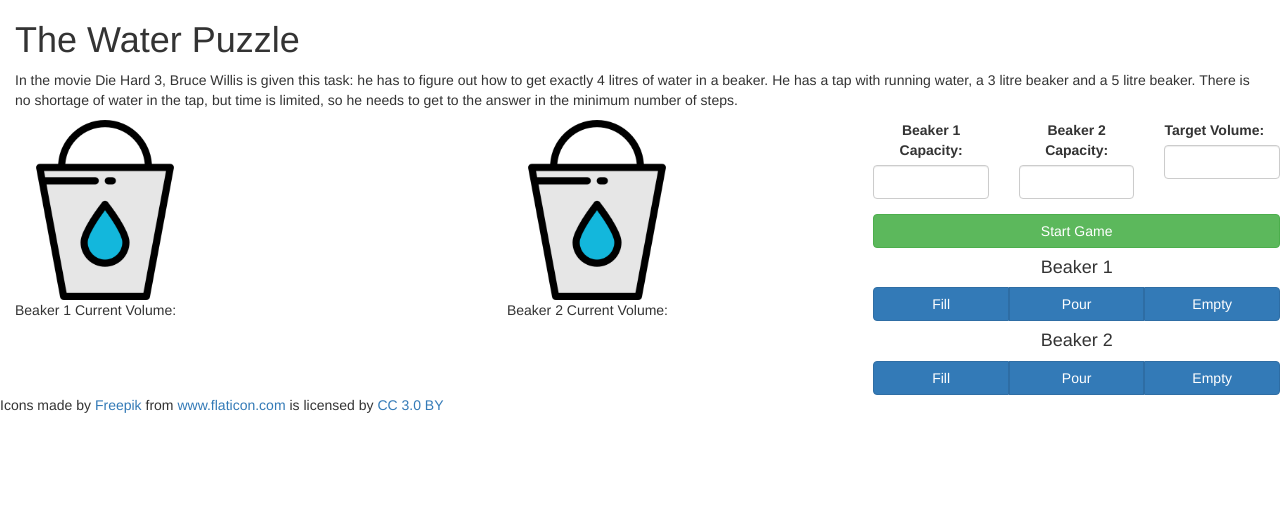
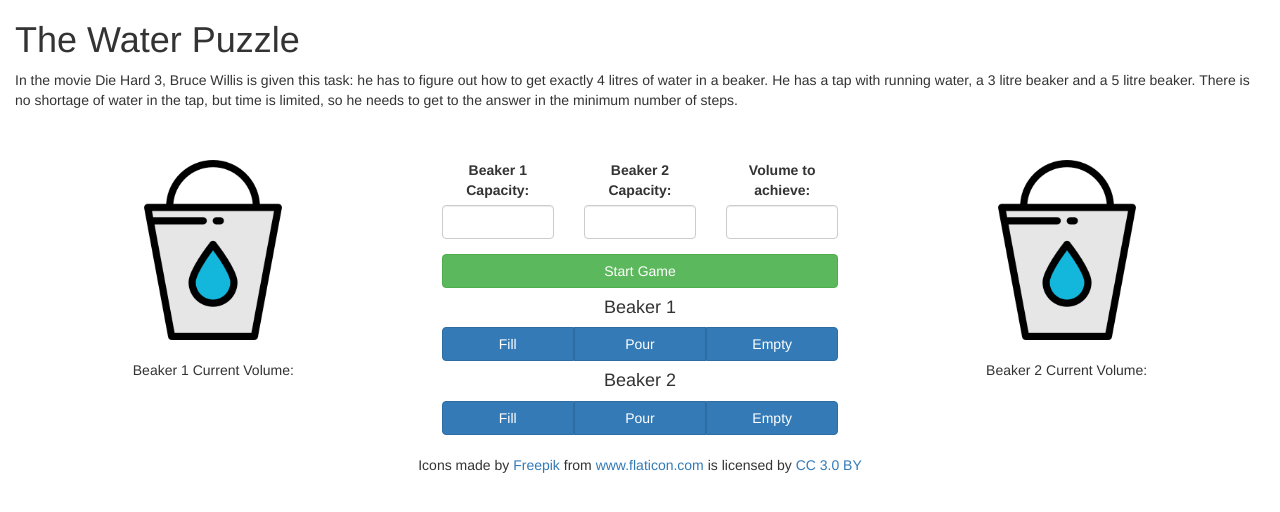
Before and after one commit to dmcd84/Beaker_challenge_js, a website: page views/index.html in a window 1280 px wide. Drawn offline with nearby package versions, Linux system fonts and the light colour scheme; files that its build step writes are made by us from their sources.

Commit message:
Changed layout for symmetry

```diff
--- a/public/css/stylesheet.css
+++ b/public/css/stylesheet.css
@@ -9,4 +9,18 @@
 .logo {
   height: 180px;
   width: 180px;
+  display: block;
+  margin: auto;
 }
+
+.beaker-info {
+  text-align: justify;
+}
+
+.acknowledgements {
+  text-align: center;
+}
+
+.beaker-vol-label {
+  text-align: center;
+}
--- a/views/index.html
+++ b/views/index.html
@@ -28,23 +28,22 @@
       time is limited, so he needs to get to the answer in the minimum number of steps.</p>
   </div>
   <div class="row">
-    <div class="col-sm-8">
-      <div class="col-sm-3">
+    <div class="col-xs-12">
+      <br>
+      <br>
+    </div>
+  </div>
+  <div class="row">
+    <div class="col-sm-12">
+
+      <div class="col-sm-4">
         <div>
           <img class="logo" src="/assets/water.png">
         </div>
-        <div id='beaker1capacity'>Beaker 1 Current Volume:</div>
+        <br>
+        <div id='beaker1capacity' class='beaker-vol-label'>Beaker 1 Current Volume:</div>
       </div>
-      <div class="col-xs-4">
 
-      </div>
-      <div class="col-sm-3">
-        <div>
-          <img class="logo" src="/assets/water.png">
-        </div>
-        <div id='beaker2capacity'>Beaker 2 Current Volume:</div>
-      </div>
-    </div>
       <div class="col-sm-4">
         <div class="form-group row">
           <div class="col-xs-4">
@@ -56,7 +55,7 @@
             <input class="form-control" id="beaker2input" type="text">
           </div>
           <div class="col-xs-4">
-          <label for="target-input">Target Volume:</label>
+            <label for="target-input">Volume to achieve:</label>
             <input class="form-control" id="target-input" type="text">
           </div>
         </div>
@@ -76,8 +75,23 @@
           </div>
         </div>
       </div>
+
+      <div class="col-sm-4">
+        <div>
+          <img class="logo" src="/assets/water.png">
         </div>
-  <div>Icons made by <a href="http://www.freepik.com" title="Freepik">Freepik</a> from <a href="https://www.flaticon.com/" title="Flaticon">www.flaticon.com</a> is licensed by <a href="http://creativecommons.org/licenses/by/3.0/" title="Creative Commons BY 3.0" target="_blank">CC 3.0 BY</a></div>
+        <br>
+        <div id='beaker2capacity' class='beaker-vol-label'>Beaker 2 Current Volume:</div>
+      </div>
+
+    </div>
+  </div>
+
+
+
+  <br>
+  <div class="acknowledgements">Icons made by <a href="http://www.freepik.com" title="Freepik">Freepik</a> from <a href="https://www.flaticon.com/" title="Flaticon">www.flaticon.com</a> is licensed by <a href="http://creativecommons.org/licenses/by/3.0/" title="Creative Commons BY 3.0"
+      target="_blank">CC 3.0 BY</a></div>
 </body>
 
 </html>
```
Lines whose indentation alone changed are shown as unchanged.
